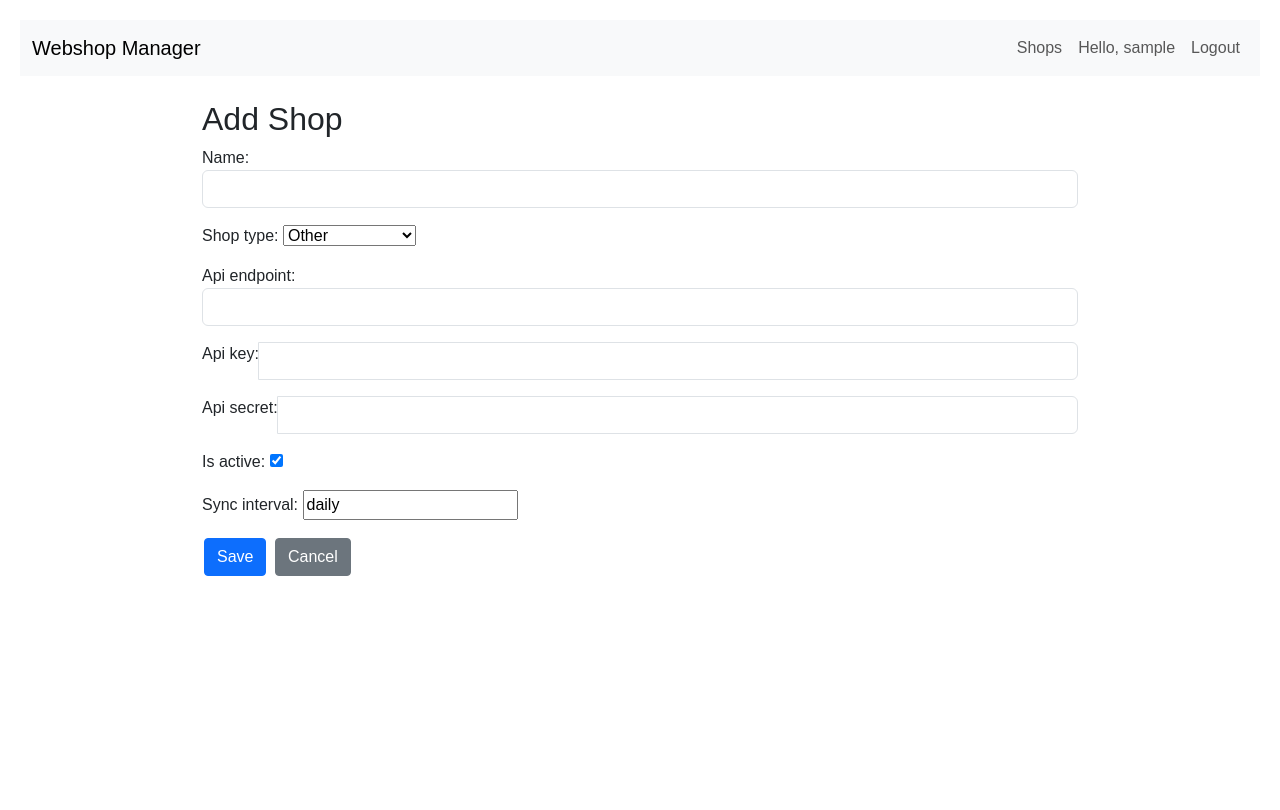
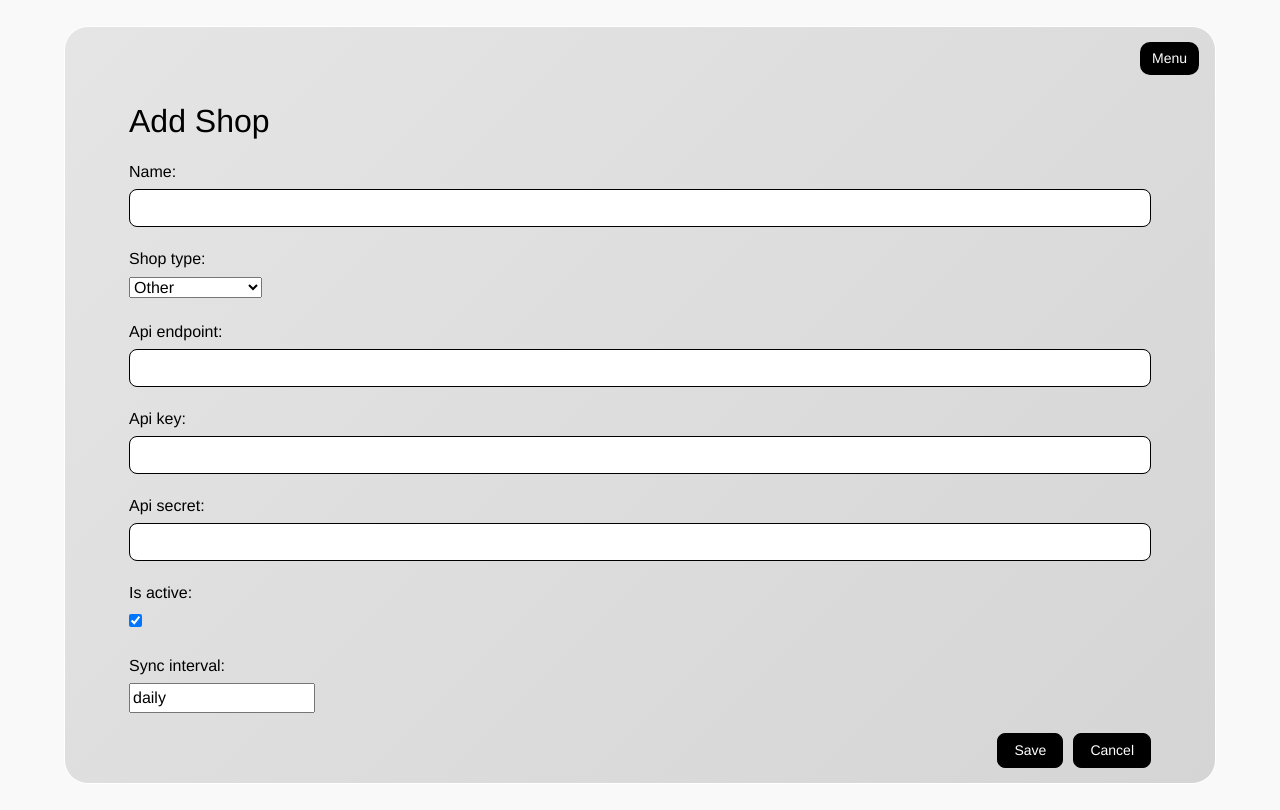
Before and after one commit to bit-casper/shop-feeder, a Django app: page /shops/add/ in a window 1280 px wide. Before the commit the page ends 576 px from the top, so only its background shows below. Run offline with Django 4.2, Linux system fonts and the light colour scheme; the visitor is signed in with stand-in values (Sample User, id 1).

Commit message:
updated styling

```diff
--- a/webshop_manager/static/css/style.css
+++ b/webshop_manager/static/css/style.css
@@ -1,30 +1,160 @@
+/* General Styles */
 body {
-    font-family: Arial, sans-serif;
-    margin: 20px;
+    font-family: 'Helvetica', 'Arial', sans-serif;
+    background-color: #f9f9f9;
+    color: #000000;
+    margin: 0;
+    padding: 0;
 }
-.container {
-    max-width: 900px;
-    margin: 0 auto;
+
+/* Menu Button */
+.menu-button {
+    background-color: #000000;
+    border: none;
+    border-radius: 10px;
+    padding: 6px 12px;
+    font-size: 14px;
+    color: #ffffff;
+    position: absolute;
+    right: 16px; /* Aligned with your dropdown */
+    top: 15px;
+    z-index: 1001;
 }
-table {
+
+/* Dropdown Menu */
+.navbar-collapse {
+    position: absolute;
+    top: 50px; /* Your update */
+    right: 16px; /* Your update */
+    width: 200px;
+    background-color: #000000;
+    border-radius: 10px;
+    padding: 10px;
+    z-index: 1000;
+}
+.navbar-nav {
     width: 100%;
-    border-collapse: collapse;
 }
-th, td {
-    border: 1px solid #ddd;
-    padding: 8px;
+.nav-link {
+    color: #ffffff !important;
+    padding: 8px 12px;
     text-align: left;
 }
-th {
-    background-color: #f2f2f2;
+.nav-link:hover {
+    color: #cccccc !important;
 }
-.btn {
-    padding: 6px 12px;
-    margin: 2px;
-    text-decoration: none;
-    color: white;
-    border-radius: 4px;
+
+/* Containers */
+.container {
+    max-width: 100%;
+    margin: 2% auto;
+    padding: 0;
 }
-.btn-add { background-color: #28a745; }
-.btn-edit { background-color: #007bff; }
-.btn-delete { background-color: #dc3545; }
+
+/* Card Sections */
+.card-section {
+    background: linear-gradient(135deg, #e5e5e5 0%, #d5d5d5 100%);
+    border-radius: 24px;
+    padding: 15px;
+    padding-left: 5%; /* Your update */
+    padding-right: 5%; /* Your update */
+    border: 1px solid #ffffff;
+    width: 90vw; /* Your update */
+    margin-left: 5vw; /* Your update */
+    min-height: 90vh; /* Your update */
+    position: relative;
+}
+
+/* Card Content */
+.card-content {
+    margin-top: 60px; /* Clears menu button and dropdown */
+}
+
+/* Form Elements */
+.form-group {
+    margin-bottom: 20px;
+}
+.form-group label {
+    display: block;
+    margin-bottom: 5px;
+}
+.form-control {
+    border: 1px solid #000000;
+    border-radius: 8px;
+    color: #000000;
+    width: 100%;
+}
+.input-group {
+    display: flex;
+    gap: 10px;
+}
+.input-group .form-control,
+.input-group .btn {
+    border-radius: 8px;
+}
+.form-buttons {
+    display: flex;
+    justify-content: flex-end;
+    gap: 10px;
+}
+
+/* Buttons */
+.btn-primary, .btn-success, .btn-danger, .btn-secondary, .btn-outline-secondary {
+    background-color: #000000;
+    border-color: #000000;
+    color: #ffffff;
+    border-radius: 8px;
+    padding: 6px 16px;
+    font-size: 14px;
+}
+.btn-primary:hover, .btn-success:hover, .btn-danger:hover, .btn-secondary:hover, .btn-outline-secondary:hover {
+    background-color: #333333;
+    border-color: #333333;
+    color: #ffffff;
+}
+
+/* Tables */
+.table {
+    background: linear-gradient(135deg, #e5e5e5 0%, #d5d5d5 100%);
+    border: 1px solid #ffffff;
+    border-radius: 16px;
+    overflow: hidden;
+    box-shadow: 0 6px 12px rgba(0, 0, 0, 0.15);
+}
+.table th {
+    background: transparent;
+    color: #000000;
+    border: none;
+    padding: 12px;
+}
+.table td {
+    background: transparent;
+    border: none;
+    padding: 12px;
+}
+.table-striped tbody tr:nth-of-type(odd) {
+    background-color: rgba(0, 0, 0, 0.05);
+}
+
+/* Headings */
+h2 {
+    color: #000000;
+    margin-bottom: 20px;
+}
+
+/* Modals */
+.modal-content {
+    border: 1px solid #000000;
+    border-radius: 0;
+}
+.modal-header {
+    background-color: #000000;
+    color: #ffffff;
+    border-bottom: 1px solid #ffffff;
+}
+.modal-title {
+    color: #ffffff;
+}
+.btn-close {
+    filter: invert(1);
+}
--- a/webshop_manager/templates/base.html
+++ b/webshop_manager/templates/base.html
@@ -8,21 +8,22 @@
     <script src="https://cdn.jsdelivr.net/npm/bootstrap@5.3.0/dist/js/bootstrap.bundle.min.js"></script>
 </head>
 <body>
-    <nav class="navbar navbar-expand-lg navbar-light bg-light">
-        <div class="container-fluid">
-            <a class="navbar-brand" href="{% url 'shop_list' %}">Webshop Manager</a>
-            <div class="navbar-nav">
+    <div class="container">
+        <div class="card-section">
+            <button class="menu-button" type="button" data-bs-toggle="collapse" data-bs-target="#navbarNav" aria-controls="navbarNav" aria-expanded="false" aria-label="Toggle navigation">
+                Menu
+            </button>
+            <div class="collapse navbar-collapse" id="navbarNav">
+                <div class="navbar-nav ms-auto">
                     <a class="nav-link" href="{% url 'shop_list' %}">Shops</a>
                     {% if user.is_authenticated %}
-                    <span class="nav-link">Hello, {{ user.username }}</span>
                         <a class="nav-link" href="{% url 'logout' %}">Logout</a>
                     {% else %}
                         <a class="nav-link" href="{% url 'login' %}">Login</a>
                     {% endif %}
                 </div>
             </div>
-    </nav>
-    <div class="container mt-4">
+            <div class="card-content">
                 {% if messages %}
                     {% for message in messages %}
                         <div class="alert alert-{{ message.tags }}">{{ message }}</div>
@@ -31,6 +32,8 @@
                 {% block content %}
                 {% endblock %}
             </div>
+        </div>
+    </div>
 </body>
 {% block scripts %}
 {% endblock %}
--- a/webshop_manager/templates/shops/shop_form.html
+++ b/webshop_manager/templates/shops/shop_form.html
@@ -3,56 +3,62 @@
     <h2>{{ title }}</h2>
     <form method="post" class="needs-validation">
         {% csrf_token %}
-        <div class="mb-3">
+        <div class="form-group">
             {{ form.name.label_tag }}
             <input type="text" class="form-control" id="id_name" name="name" value="{{ form.name.value|default:'' }}" required>
             {% if form.name.errors %}
                 <div class="invalid-feedback">{{ form.name.errors|first }}</div>
             {% endif %}
         </div>
-        <div class="mb-3">
+        <div class="form-group">
             {{ form.shop_type.label_tag }}
             {{ form.shop_type }}
         </div>
-        <div class="mb-3">
+        <div class="form-group">
             {{ form.api_endpoint.label_tag }}
             <input type="url" class="form-control" id="id_api_endpoint" name="api_endpoint" value="{{ form.api_endpoint.value|default:'' }}" required>
             {% if form.api_endpoint.errors %}
                 <div class="invalid-feedback">{{ form.api_endpoint.errors|first }}</div>
             {% endif %}
         </div>
-        <div class="mb-3 input-group">
+        <div class="form-group">
             {{ form.api_key.label_tag }}
+            <div class="input-group">
                 <input type="password" class="form-control" id="id_api_key" name="api_key" value="{{ form.api_key.value|default:'' }}" required>
                 {% if shop.id %}
                     <button type="button" class="btn btn-outline-secondary toggle-visibility-btn" data-field="api_key">👁️</button>
                     <button type="button" class="btn btn-outline-secondary unlock-btn" data-field="api_key" data-bs-toggle="modal" data-bs-target="#unlockModalApiKey">Unlock</button>
                 {% endif %}
+            </div>
             {% if form.api_key.errors %}
                 <div class="invalid-feedback">{{ form.api_key.errors|first }}</div>
             {% endif %}
         </div>
-        <div class="mb-3 input-group">
+        <div class="form-group">
             {{ form.api_secret.label_tag }}
+            <div class="input-group">
                 <input type="password" class="form-control" id="id_api_secret" name="api_secret" value="{{ form.api_secret.value|default:'' }}">
                 {% if shop.id %}
                     <button type="button" class="btn btn-outline-secondary toggle-visibility-btn" data-field="api_secret">👁️</button>
                     <button type="button" class="btn btn-outline-secondary unlock-btn" data-field="api_secret" data-bs-toggle="modal" data-bs-target="#unlockModalApiSecret">Unlock</button>
                 {% endif %}
+            </div>
             {% if form.api_secret.errors %}
                 <div class="invalid-feedback">{{ form.api_secret.errors|first }}</div>
             {% endif %}
         </div>
-        <div class="mb-3">
+        <div class="form-group">
             {{ form.is_active.label_tag }}
             {{ form.is_active }}
         </div>
-        <div class="mb-3">
+        <div class="form-group">
             {{ form.sync_interval.label_tag }}
             {{ form.sync_interval }}
         </div>
+        <div class="form-buttons">
             <button type="submit" class="btn btn-primary">Save</button>
             <a href="{% url 'shop_list' %}" class="btn btn-secondary">Cancel</a>
+        </div>
     </form>
 
     {% if shop.id %}
```
Also changed, not shown: webshop_manager/templates/shops/feed_form.html (+18 -16 lines), webshop_manager/templates/shops/feed_list.html (+5 -7 lines), webshop_manager/templates/shops/shop_list.html (+7 -9 lines). Lines whose indentation alone changed are shown as unchanged.
